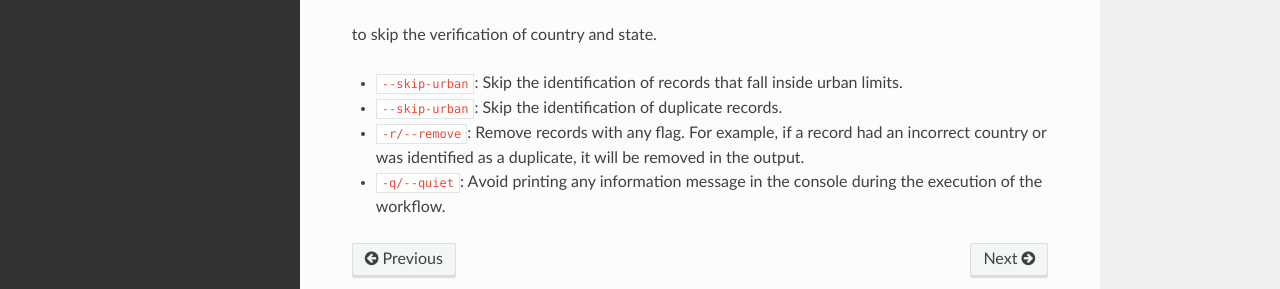
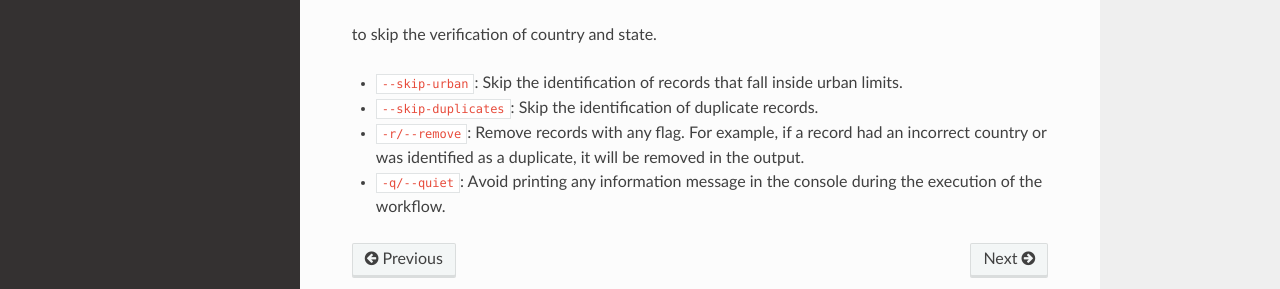
Before and after one commit to PEM-Humboldt/regi0, a Sphinx documentation site: the page built from docs/cli/geo.rst, in a window 1280 px wide and 900 px high, scrolled down 1186 px. Shown: the part 468-757 px from the top of the window. Built offline with Sphinx 7.4.7 and the Read the Docs theme 2.0.0, drawn with Linux system fonts in a browser that asks for light colours.

Commit message:
Fix repeated option.

```diff
--- a/docs/cli/geo.rst
+++ b/docs/cli/geo.rst
@@ -67,7 +67,7 @@ to skip the verification of country and state.
 
 - :code:`--skip-urban`: Skip the identification of records that fall inside urban limits.
 
-- :code:`--skip-urban`: Skip the identification of duplicate records.
+- :code:`--skip-duplicates`: Skip the identification of duplicate records.
 
 - :code:`-r/--remove`: Remove records with any flag. For example, if a record had an incorrect country or was identified as a duplicate, it will be removed in the output.
 
```
